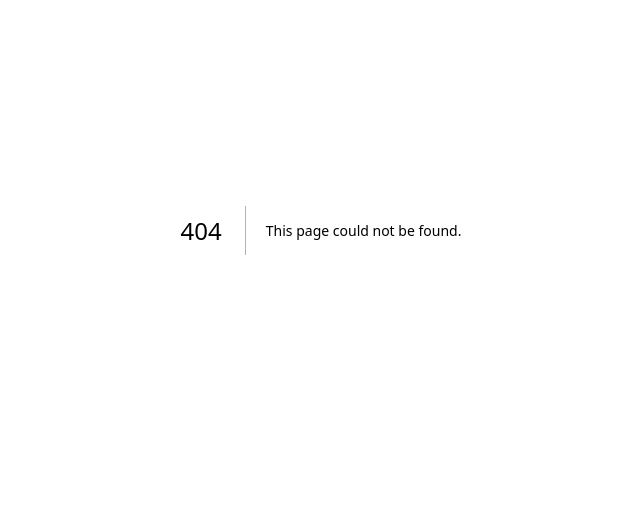
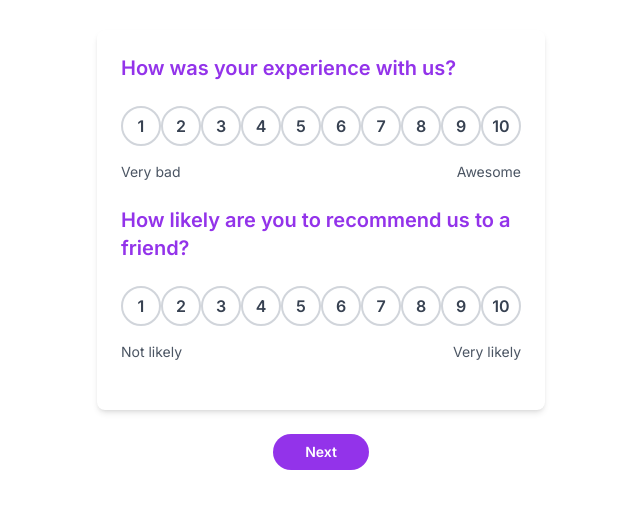
Before and after one commit to NikhilSharma-007/Review-app, a Next.js app: page /StepsFlow in a window 1280 px wide. Before the commit this address had no page. Shown: the part 170-678 px from the top of the page, without its empty margins (319-959 px from the left). Built offline with nearby package versions, Linux system fonts and the light colour scheme.

Commit message:
Review Form 2 pages

```diff
--- /dev/null
+++ b/app/StepsFlow/page.jsx
@@ -0,0 +1,46 @@
+"use client";
+import React, { useState } from "react";
+import Step1 from "../components/Steps/Step1";
+import Step2 from "../components/Steps/Step2";
+
+export default function StepsFlow() {
+  const [currentStep, setCurrentStep] = useState(1);
+  const [formData, setFormData] = useState({});
+  const [step2Responses, setStep2Responses] = useState({});
+
+  const handleStep1Submit = (data) => {
+    setFormData((prev) => ({ ...prev, step1: data }));
+  };
+
+  const handleStep2ResponsesChange = (responses) => {
+    setStep2Responses(responses);
+  };
+
+  const handleNext = (e) => {
+    e.preventDefault();
+    if (currentStep === 1) {
+      console.log("Step 1 data:", formData.step1);
+      setCurrentStep(2);
+    } else {
+      setFormData((prev) => ({ ...prev, step2: step2Responses }));
+      console.log("Form submitted!", { ...formData, step2: step2Responses });
+      // Here you would typically send the data to a server
+    }
+  };
+
+  return (
+    <div className="min-h-screen bg-white flex flex-col items-center justify-center">
+      {currentStep === 1 ? (
+        <Step1 onSubmit={handleStep1Submit} />
+      ) : (
+        <Step2 onResponsesChange={handleStep2ResponsesChange} />
+      )}
+      <button
+        className="mt-6 bg-purple-600 text-white px-8 py-2 rounded-full hover:bg-purple-700 transition-colors text-sm font-semibold"
+        onClick={handleNext}
+      >
+        {currentStep === 1 ? "Next" : "Submit"}
+      </button>
+    </div>
+  );
+}
--- /dev/null
+++ b/app/components/Data/Step1.js
@@ -0,0 +1,45 @@
+// Step1.js
+const Step1 = [
+  {
+    label: "How was your experience with us?",
+    fieldType: "radio",
+    simpleSearch: true,
+    allowMultiple: false,
+    id: "experience",
+    value: "experience",
+    options: [
+      { value: "1", id: "experience_1" },
+      { value: "2", id: "experience_2" },
+      { value: "3", id: "experience_3" },
+      { value: "4", id: "experience_4" },
+      { value: "5", id: "experience_5" },
+      { value: "6", id: "experience_6" },
+      { value: "7", id: "experience_7" },
+      { value: "8", id: "experience_8" },
+      { value: "9", id: "experience_9" },
+      { value: "10", id: "experience_10" },
+    ],
+  },
+  {
+    label: "How likely are you to recommend us to a friend?",
+    fieldType: "radio",
+    simpleSearch: true,
+    allowMultiple: false,
+    id: "recommend",
+    value: "recommend",
+    options: [
+      { value: "1", id: "recommend_1" },
+      { value: "2", id: "recommend_2" },
+      { value: "3", id: "recommend_3" },
+      { value: "4", id: "recommend_4" },
+      { value: "5", id: "recommend_5" },
+      { value: "6", id: "recommend_6" },
+      { value: "7", id: "recommend_7" },
+      { value: "8", id: "recommend_8" },
+      { value: "9", id: "recommend_9" },
+      { value: "10", id: "recommend_10" },
+    ],
+  },
+];
+
+export default Step1;
--- /dev/null
+++ b/app/components/Data/Step2.js
@@ -0,0 +1,20 @@
+// Step2.js
+const Step2 = [
+  {
+    label: "What did you like about the experience?",
+    fieldType: "chicklet",
+    simpleSearch: true,
+    allowMultiple: true,
+    id: "experience_likes",
+    value: "experience_likes",
+    options: [
+      { value: "Effortless Experience", id: "experience_effortless" },
+      { value: "Quick Response", id: "experience_quick" },
+      { value: "Polite", id: "experience_polite" },
+      { value: "User driven", id: "experience_user_driven" },
+      { value: "Practical Approach", id: "experience_practical" },
+      { value: "Satisfactory", id: "experience_satisfactory" },
+    ],
+  },
+];
+export default Step2;
--- /dev/null
+++ b/app/components/FormFields/CustomChicklet.js
@@ -0,0 +1,37 @@
+// CustomChicklet.js
+
+import React from "react";
+import Step2 from "../Data/Step2";
+
+const CustomChicklet = ({ questionId, onChange, selectedValues }) => {
+  const question = Step2.find((q) => q.id === questionId);
+
+  if (!question || !question.options || question.options.length === 0) {
+    return null;
+  }
+
+  return (
+    <div className="flex flex-col space-y-4">
+      <h2 className="text-xl font-semibold mb-2 text-purple-600">
+        {question.label}
+      </h2>
+      <div className="flex flex-wrap gap-2">
+        {question.options.map((option) => (
+          <button
+            key={option.id}
+            className={`px-4 py-2 rounded-full border-2 ${
+              selectedValues.includes(option.value)
+                ? "border-purple-600 bg-purple-100 text-purple-600"
+                : "border-gray-300 bg-white text-gray-700"
+            } flex items-center justify-center font-semibold transition-colors hover:bg-purple-50`}
+            onClick={() => onChange(question.id, option.value)}
+          >
+            {option.value}
+          </button>
+        ))}
+      </div>
+    </div>
+  );
+};
+
+export default CustomChicklet;
--- /dev/null
+++ b/app/components/FormFields/CustomRadioButton.js
@@ -0,0 +1,48 @@
+//CustomRadioButton.js
+
+import React from "react";
+import Step1 from "../Data/Step1";
+
+const CustomRadioButton = ({ questionId, onChange, selectedValue }) => {
+  const question = Step1.find((q) => q.id === questionId);
+
+  if (!question || !question.options || question.options.length === 0) {
+    return null;
+  }
+
+  const minValue = Math.min(
+    ...question.options.map((option) => parseInt(option.value))
+  );
+  const maxValue = Math.max(
+    ...question.options.map((option) => parseInt(option.value))
+  );
+
+  return (
+    <div className="flex flex-col space-y-4">
+      <h2 className="text-xl font-semibold mb-2 text-purple-600">
+        {question.label}
+      </h2>
+      <div className="flex justify-between">
+        {question.options.map((option) => (
+          <button
+            key={option.id}
+            className={`w-10 h-10 rounded-full border-2 ${
+              selectedValue === option.value
+                ? "border-purple-600 bg-purple-100 text-purple-600"
+                : "border-gray-300 bg-white text-gray-700"
+            } flex items-center justify-center font-semibold transition-colors`}
+            onClick={() => onChange(question.id, option.value)}
+          >
+            {option.value}
+          </button>
+        ))}
+      </div>
+      <div className="flex justify-between text-sm text-gray-600">
+        <span>{question.id === "experience" ? "Very bad" : "Not likely"}</span>
+        <span>{question.id === "experience" ? "Awesome" : "Very likely"}</span>
+      </div>
+    </div>
+  );
+};
+
+export default CustomRadioButton;
--- /dev/null
+++ b/app/components/Steps/Step1.jsx
@@ -0,0 +1,38 @@
+import React, { useState, useEffect } from "react";
+import CustomRadioButton from "../FormFields/CustomRadioButton";
+import Step1Data from "../Data/Step1";
+
+const Step1 = ({ onSubmit }) => {
+  const [responses, setResponses] = useState({});
+
+  const handleResponseChange = (questionId, value) => {
+    setResponses((prev) => ({
+      ...prev,
+      [questionId]: value,
+    }));
+  };
+
+  // This effect will only run when the responses object changes
+  useEffect(() => {
+    // Only submit if there are any responses
+    if (Object.keys(responses).length > 0) {
+      onSubmit(responses);
+    }
+  }, [responses]);
+
+  return (
+    <div className="max-w-md mx-auto mt-10 p-6 bg-white rounded-lg shadow-md">
+      {Step1Data.map((question) => (
+        <div key={question.id} className="mb-6">
+          <CustomRadioButton
+            questionId={question.id}
+            onChange={handleResponseChange}
+            selectedValue={responses[question.id] || ""}
+          />
+        </div>
+      ))}
+    </div>
+  );
+};
+
+export default Step1;
--- /dev/null
+++ b/app/components/Steps/Step2.jsx
@@ -0,0 +1,40 @@
+import React, { useState } from "react";
+import CustomChicklet from "../FormFields/CustomChicklet";
+import Step2Data from "../Data/Step2";
+
+const Step2 = ({ onResponsesChange }) => {
+  const [responses, setResponses] = useState({});
+
+  const handleResponseChange = (questionId, value) => {
+    setResponses((prev) => {
+      const currentValues = prev[questionId] || [];
+      const updatedValues = currentValues.includes(value)
+        ? currentValues.filter((v) => v !== value)
+        : [...currentValues, value];
+
+      const newResponses = {
+        ...prev,
+        [questionId]: updatedValues,
+      };
+
+      onResponsesChange(newResponses); // Call the parent function with the new responses
+      return newResponses;
+    });
+  };
+
+  return (
+    <div className="max-w-md mx-auto mt-10 p-6 bg-white rounded-lg shadow-md">
+      {Step2Data.map((question) => (
+        <div key={question.id} className="mb-6">
+          <CustomChicklet
+            questionId={question.id}
+            onChange={handleResponseChange}
+            selectedValues={responses[question.id] || []}
+          />
+        </div>
+      ))}
+    </div>
+  );
+};
+
+export default Step2;
--- /dev/null
+++ b/app/components/formConfig.js
@@ -0,0 +1,56 @@
+// Separate file: formConfig.js
+export const formConfig = {
+  step1: [
+    {
+      label: "How was your experience with us?",
+      fieldType: "radio",
+      simpleSearch: true,
+      allowMultiple: false,
+      id: "radioButton",
+      value: "radioButton",
+      options: [
+        { value: "1", id: "experience_1" },
+        { value: "2", id: "experience_2" },
+        { value: "3", id: "experience_3" },
+        { value: "4", id: "experience_4" },
+        { value: "5", id: "experience_5" },
+        { value: "6", id: "experience_6" },
+        { value: "7", id: "experience_7" },
+        { value: "8", id: "experience_8" },
+        { value: "9", id: "experience_9" },
+        { value: "10", id: "experience_10" },
+      ],
+    },
+
+    ////////////////////////////////////////////
+    { type: "checkbox", label: "Option 1", name: "option1" },
+    { type: "checkbox", label: "Option 2", name: "option2" },
+    {
+      type: "dropdown",
+      label: "Select an option",
+      name: "dropdown1",
+      options: ["A", "B", "C"],
+    },
+  ],
+  step2: [
+    { type: "textbox", label: "Enter text", name: "textbox1" },
+    {
+      type: "radio",
+      label: "Choose an option",
+      name: "radio1",
+      options: ["Yes", "No"],
+    },
+  ],
+  step3: [
+    { type: "textboxWithAudio", label: "Speak or type", name: "audioText1" },
+  ],
+  step4: [
+    {
+      type: "chiklets",
+      label: "Select tags",
+      name: "tags1",
+      options: ["Tag1", "Tag2", "Tag3"],
+    },
+  ],
+  step5: [{ type: "checkbox", label: "Final Step", name: "finalCheck" }],
+};
```
